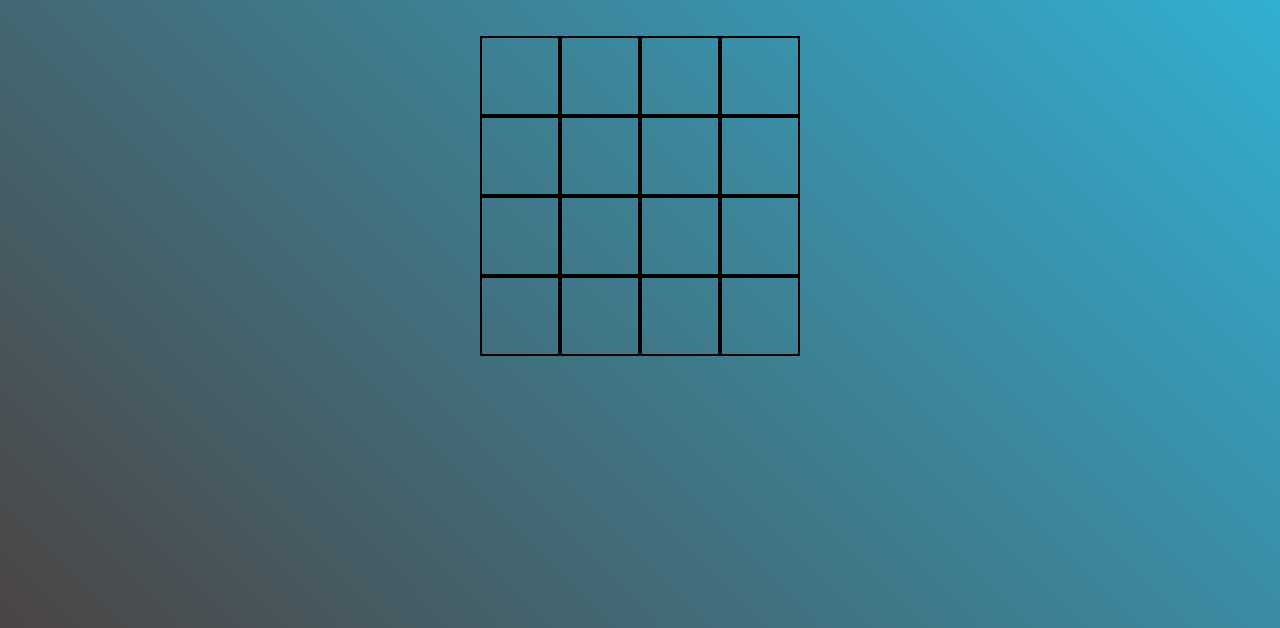
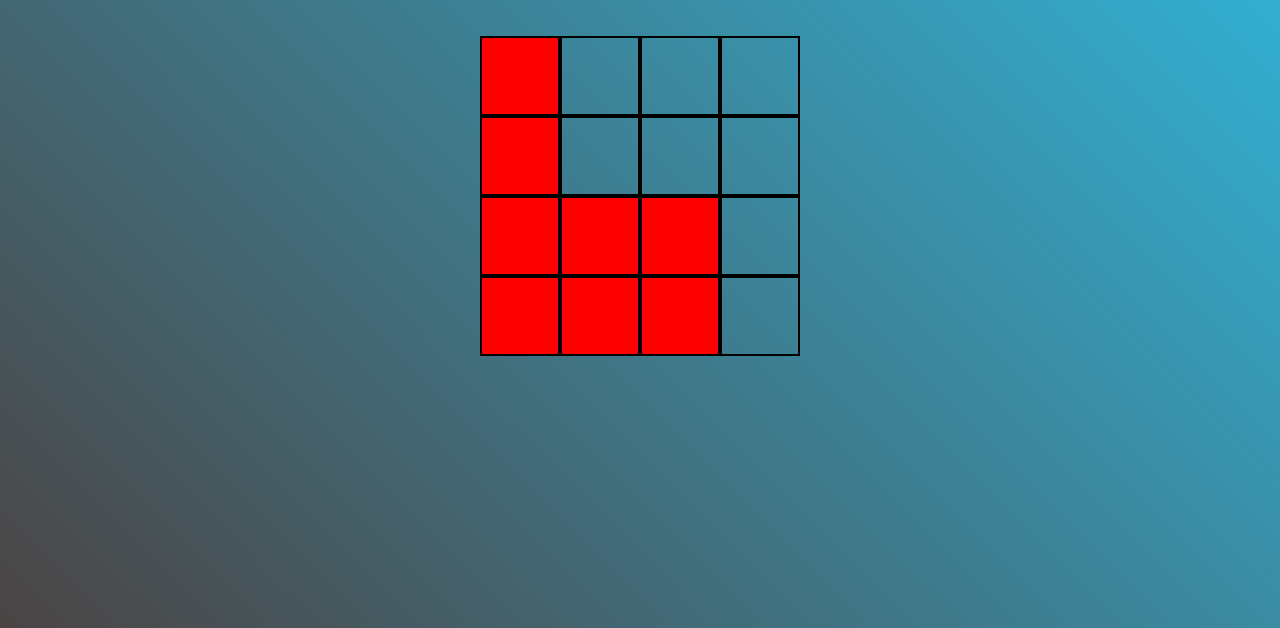
Before and after one commit to AlexUrielContreras/game-square, a plain HTML site: page index.html in a window 1280 px wide. Both pictures are taken after a click on the button "Start Game". Shown: the part 172-800 px from the top of the page. Drawn offline with Linux system fonts and the light colour scheme.

Commit message:
feat: array of random numbers are generated and tiles are colored according

```diff
--- a/gridGame.js
+++ b/gridGame.js
@@ -25,12 +25,25 @@ const displayBoard = () => {
 
 const startGame = () => {
 	// array populated by random numbers
+	const gridTiles = makeGrid();
+
+	// color the tiles with the arr numbers
+	colorTiles(sort(gridTiles));
+
+	// capture user clicks and color tile
+
+	// insert user click number in arr
+
+	// match random num arr to user click array
+};
+
+const makeGrid = () => {
 	const gridArr = [];
 	const multiplier = numOfGridTiles[round] + numOfGridTiles[round];
+	const range = multiplier * 2;
 
 	for (let i = 0; i < multiplier; i++) {
-		let randomNum = Math.floor(Math.random() * multiplier);
-
+		let randomNum = Math.floor(Math.random() * range);
 		let isNumberInArr = gridArr.includes(randomNum);
 
 		if (isNumberInArr) {
@@ -39,12 +52,43 @@ const startGame = () => {
 			gridArr.push(randomNum);
 		}
 	}
-	// color the tiles with the arr numbers
 
-	// capture user clicks and color tile
-	// insert user click number in arr
-	// match random num arr to user click array
+	return gridArr;
 };
+
+const colorTiles = (coloredTiles) => {
+	console.log(coloredTiles);
+	const tileList = document.querySelectorAll('.grid-tile');
+	console.log(tileList);
+
+	for (let i = 0; i < tileList.length; i++) {
+		let exist = coloredTiles.includes(i);
+
+		if (exist) {
+			tileList[i].classList.add('active');
+		}
+	}
+};
+
+function sort(arr) {
+	let sorted = false;
+
+	while (!sorted) {
+		sorted = true;
+		for (let i = 0; i < arr.length - 1; i++) {
+			if (arr[i] > arr[i + 1]) {
+				let temp = arr[i];
+
+				arr[i] = arr[i + 1];
+				arr[i + 1] = temp;
+
+				sorted = false;
+			}
+		}
+	}
+
+	return arr;
+}
 
 $startGameBtn.addEventListener('click', displayBoard);
 
--- a/styles.css
+++ b/styles.css
@@ -64,3 +64,7 @@ main {
 	height: 80px;
 	border: 2px solid black;
 }
+
+.active {
+	background: red;
+}
```
